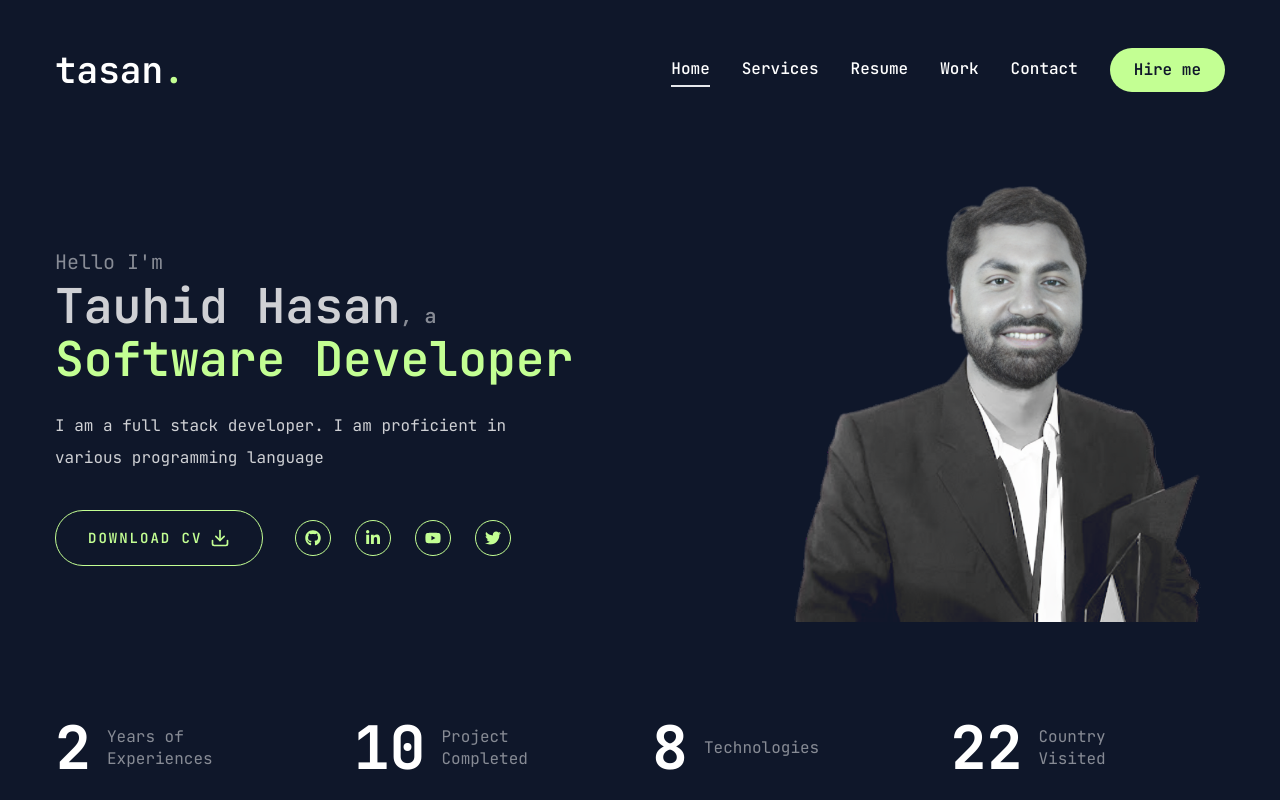
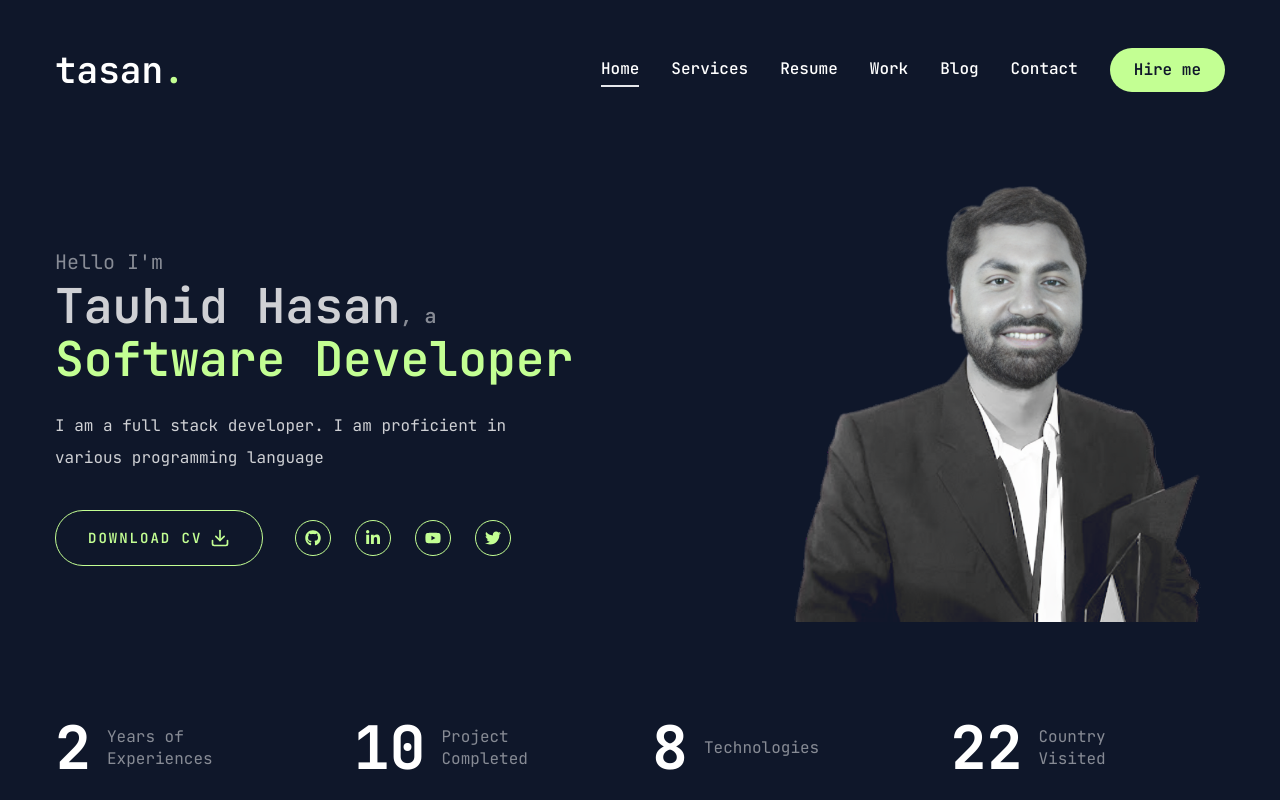
Before and after one commit to tauhid-hasan-dev/portfolio-tauhid, a Next.js app: page / in a window 1280 px wide. Built offline with nearby package versions, Linux system fonts and the light colour scheme.

Commit message:
blog added

```diff
--- a/components/Nav.jsx
+++ b/components/Nav.jsx
@@ -21,6 +21,10 @@ const links = [
   {
     name: "work",
     path: "/work",
+  },
+  {
+    name: "blog",
+    path: "/blog",
   },
   {
     name: "contact",
```
